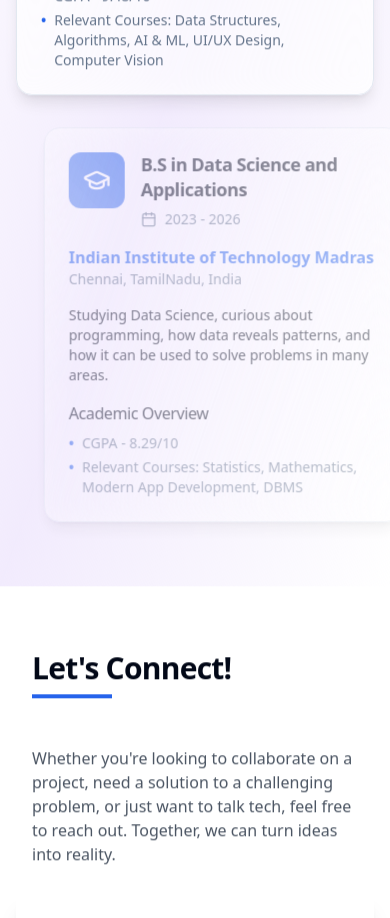
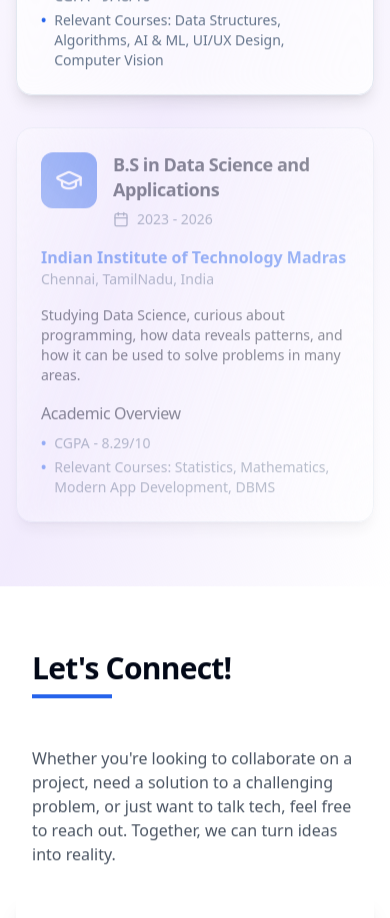
Before and after one commit to Mahadevan2005/Latest_Portfolio, a React (Vite) app: page / in a window 390 px wide. Shown: the part 3340-4258 px from the top of the page. Built offline with nearby package versions, Linux system fonts and the light colour scheme.

Commit message:
Home page done

```diff
--- a/src/components/Home/Education.tsx
+++ b/src/components/Home/Education.tsx
@@ -59,10 +59,16 @@ interface EducationItemProps {
 const EducationItem = ({ education, index }: EducationItemProps) => {
   const [ref, inView] = useInView({ triggerOnce: true, threshold: 0.1 });
 
+  // Detect screen width (optional: can also use Tailwind breakpoints)
+  const isLargeScreen = typeof window !== "undefined" ? window.innerWidth >= 768 : true;
+
   return (
     <motion.div
       ref={ref}
-      initial={{ opacity: 0, x: index % 2 === 0 ? -50 : 50 }}
+      initial={{
+        opacity: 0,
+        x: isLargeScreen ? (index % 2 === 0 ? -50 : 50) : 0, // horizontal slide only for large screens
+      }}
       animate={inView ? { opacity: 1, x: 0 } : {}}
       transition={{ duration: 0.6, delay: index * 0.2 }}
       className="rounded-2xl bg-card/80 backdrop-blur-md border border-border shadow-lg p-6 flex flex-col gap-4 hover:shadow-xl transition-all"
```
